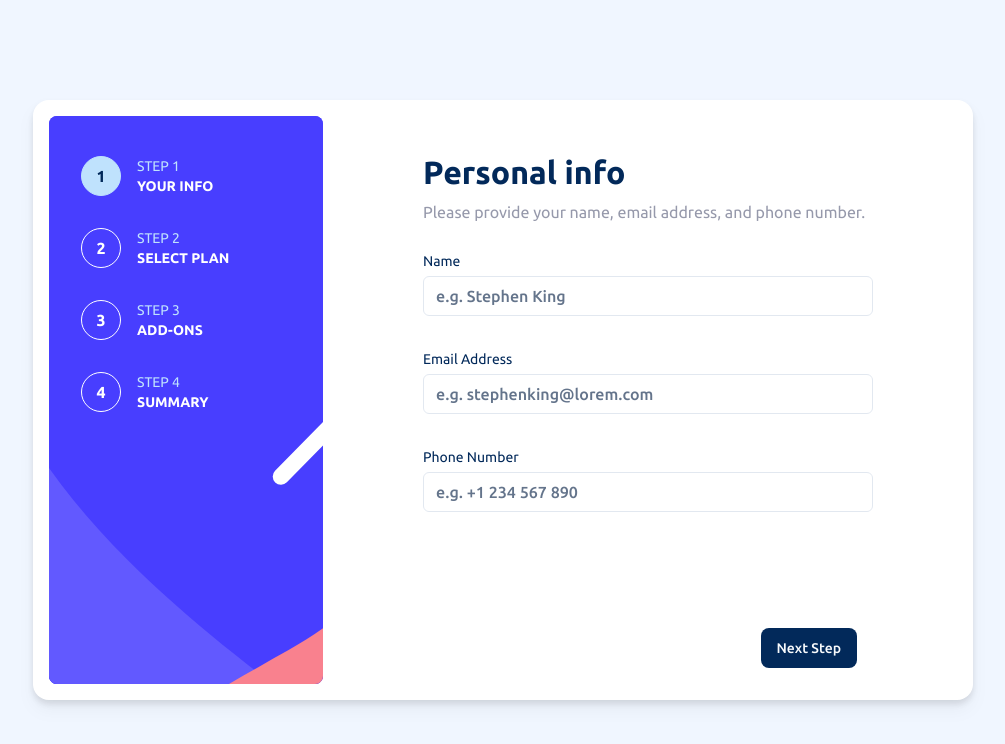
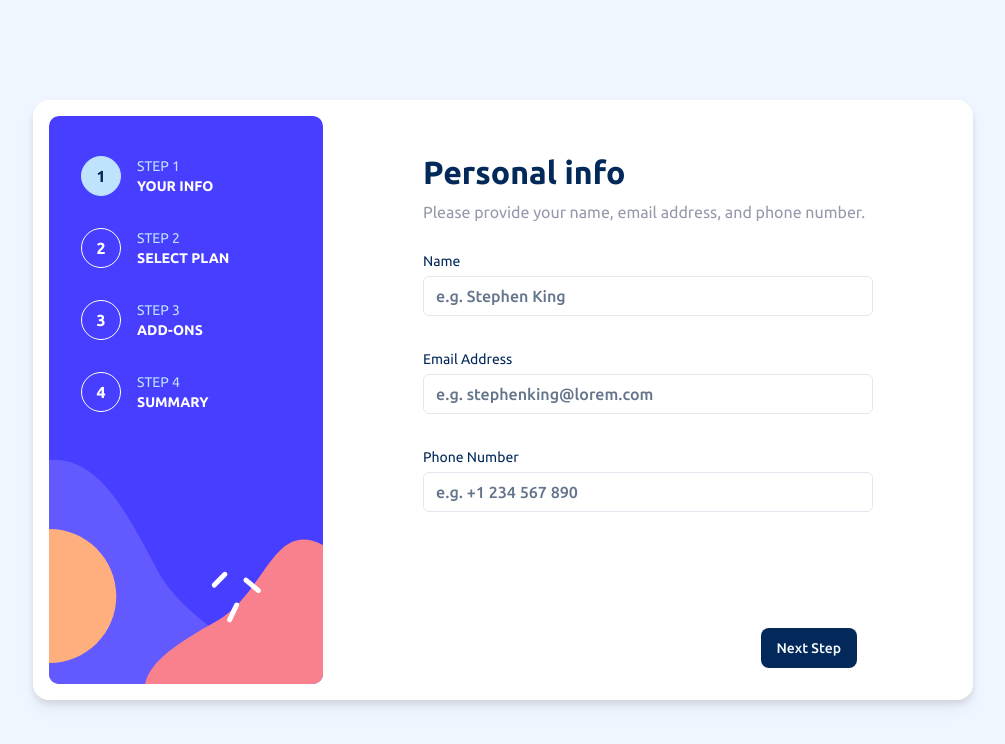
Before and after one commit to DeyanTopalov/multi-step-form, a Next.js app: page / in a window 1280 px wide. Shown: the top 744 px of the page, without its empty margins (137-1142 px from the left). Built offline with nearby package versions, Linux system fonts and the light colour scheme.

Commit message:
separated components

```diff
--- a/components/FormCard.tsx
+++ b/components/FormCard.tsx
@@ -6,52 +6,13 @@ import { Input } from "./ui/input";
 import { Button } from "./ui/button";
 import { Checkbox } from "./ui/checkbox";
 import { Switch } from "./ui/switch";
-import { NavBackground, NavBgMobile, NavBgDesktop } from "@lib/icons";
+import FormSuccessScreen from "./FormComponents/FormSuccessScreen";
+import FormNav from "./FormComponents/FormNav";
 import { steps, plans, addons, formatCurrency, sum } from "@lib/utils";
 import { useState } from "react";
 import { useForm } from "react-hook-form";
 import { zodResolver } from "@hookform/resolvers/zod";
 import { TFormSchema, formSchema } from "@lib/schema";
-
-export const FormNav = ({ currentStep }: { currentStep: number }) => {
-  return (
-    <nav
-      aria-label="Progress"
-      className="relative h-[10.75rem] w-full md:h-[35.5rem] md:max-w-[17.125rem] md:overflow-hidden md:rounded-lg"
-    >
-      <div className="absolute inset-x-0 top-0 -z-10 h-full w-full bg-fixed object-cover md:inset-y-0 md:left-0">
-        <NavBackground />
-      </div>
-      <ol
-        role="list"
-        className="mt-8 flex items-center justify-center gap-4 md:mt-10 md:flex-col md:items-start md:gap-8 md:pl-8"
-      >
-        <div className="absolute inset-x-0 top-0 z-0 h-full w-full object-cover md:inset-y-0 md:left-0">
-          <NavBackground />
-        </div>
-        {steps.map((step, index) => (
-          <li key={step.id} className="">
-            <div className="z-20 flex items-center justify-start md:gap-4">
-              <div
-                className={` ${index + 1 === currentStep ? "border-clr-light-blue bg-clr-light-blue text-clr-marine-blue" : "border-white text-white"} z-20 flex size-10 items-center justify-center rounded-full border font-bold transition-all duration-300 ease-in-out`}
-              >
-                {index + 1}
-              </div>
-              <div className="z-20 hidden md:grid">
-                <p className="text-sm font-normal uppercase text-clr-light-blue">
-                  {step.id}
-                </p>
-                <h2 className="text-sm font-bold uppercase text-white">
-                  {step.name}
-                </h2>
-              </div>
-            </div>
-          </li>
-        ))}
-      </ol>
-    </nav>
-  );
-};
 
 export const FormCard = () => {
   const defaultPlan = { name: "Arcade", price: 9 };
@@ -75,13 +36,11 @@ export const FormCard = () => {
   });
 
   const [currentStep, setCurrentStep] = useState(1);
+  const [formCompleted, setFormCompleted] = useState(false);
 
   const selectedPlan = watch("billingPlan", { name: "Arcade", price: 9 });
   const billingCycle = watch("billingCycle", "monthly");
   const selectedAddons = watch("selectedAddons", []);
-
-  // console.log("current step is: ", currentStep);
-  // console.log("steps are: ", steps.length);
 
   type FieldName = keyof TFormSchema;
   // needed for type safety, so we make sure that only valid fields present in the schema will be passed to the trigger function
@@ -103,18 +62,6 @@ export const FormCard = () => {
       console.log("Validation failed. Staying on the current step.");
       console.log(errors);
     }
-
-    console.log(
-      "fields are: ",
-      getValues([
-        "name",
-        "email",
-        "phoneNumber",
-        "billingPlan",
-        "billingCycle",
-        "selectedAddons",
-      ]),
-    );
   };
 
   const handlePrevStep = () => {
@@ -167,15 +114,21 @@ export const FormCard = () => {
 
   const priceTag = billingCycle === "monthly" ? "/mo" : "/yr";
 
+  const handleClose = () => {
+    setFormCompleted(false);
+    setCurrentStep(1);
+  };
+
   const onSubmit = (data: TFormSchema) => {
     console.log("form data is: ", data);
     reset();
-    setCurrentStep(1);
+    setFormCompleted(true);
   };
 
   return (
     <div className="relative flex h-full w-full flex-col md:flex-row md:justify-between md:gap-1">
       <FormNav currentStep={currentStep} />
+      {formCompleted === false && (
         <form
           className="md:transparent mb-10 md:relative md:mb-0 md:w-full md:max-w-[28.125rem]"
           onSubmit={handleSubmit(onSubmit)}
@@ -408,7 +361,6 @@ export const FormCard = () => {
             </section>
           )}
           {/* Step 4 */}
-        {/* -mt-[4.5rem] */}
           {currentStep === 4 && (
             <section className="mx-4 grid -translate-y-[4.5rem] rounded-lg bg-white px-6 py-8 drop-shadow-lg md:mx-0 md:translate-y-10 md:bg-transparent md:px-0 md:py-0 md:drop-shadow-none">
               <div className="mb-6 grid gap-3">
@@ -500,11 +452,17 @@ export const FormCard = () => {
             </Button>
           </div>
         </form>
+      )}
+
+      {formCompleted === true && (
+        <FormSuccessScreen handleClose={handleClose} />
+      )}
     </div>
   );
 };
 
-// add the Success component BUT include an X (Close) button to revert to Step 1. > Therefore update the onSubmit logic
-// Add transition / animation to each section rendering
+// Split components to separete files
+// Add server subm mock
+// Send email
 
 // test
--- /dev/null
+++ b/components/FormComponents/FormNav.tsx
@@ -0,0 +1,45 @@
+import { NavBgMobile, NavBgDesktop } from "@lib/icons";
+import { steps } from "@lib/utils";
+
+const FormNav = ({ currentStep }: { currentStep: number }) => {
+  return (
+    <nav
+      aria-label="Progress"
+      className="relative h-[10.75rem] w-full md:h-[35.5rem] md:max-w-[17.125rem] md:overflow-hidden md:rounded-lg"
+    >
+      <ol
+        role="list"
+        className="mt-8 flex items-center justify-center gap-4 md:mt-10 md:flex-col md:items-start md:gap-8 md:pl-8"
+      >
+        {/* Bg workaround due to buggy Image compoonent */}
+        <div className="absolute inset-x-0 top-0 z-0 block h-full w-full object-cover md:inset-y-0 md:left-0 md:hidden">
+          <NavBgMobile />
+        </div>
+        <div className="absolute inset-x-0 top-0 z-0 hidden h-full w-full object-cover md:inset-y-0 md:left-0 md:block">
+          <NavBgDesktop />
+        </div>
+        {steps.map((step, index) => (
+          <li key={step.id} className="">
+            <div className="z-20 flex items-center justify-start md:gap-4">
+              <div
+                className={` ${index + 1 === currentStep ? "border-clr-light-blue bg-clr-light-blue text-clr-marine-blue" : "border-white text-white"} z-20 flex size-10 items-center justify-center rounded-full border font-bold transition-all duration-300 ease-in-out`}
+              >
+                {index + 1}
+              </div>
+              <div className="z-20 hidden md:grid">
+                <p className="text-sm font-normal uppercase text-clr-light-blue">
+                  {step.id}
+                </p>
+                <h2 className="text-sm font-bold uppercase text-white">
+                  {step.name}
+                </h2>
+              </div>
+            </div>
+          </li>
+        ))}
+      </ol>
+    </nav>
+  );
+};
+
+export default FormNav;
--- /dev/null
+++ b/components/FormComponents/FormSuccessScreen.tsx
@@ -0,0 +1,37 @@
+import { Button } from "../ui/button";
+import { Check, X } from "lucide-react";
+
+type FormSuccessScreenProps = {
+  handleClose: () => void;
+};
+const FormSuccessScreen = ({ handleClose }: FormSuccessScreenProps) => {
+  return (
+    <section className="mx-4 grid -translate-y-[4.5rem] place-items-center rounded-lg bg-white px-6 py-8 text-center drop-shadow-lg md:mx-0 md:max-w-[28.125rem] md:translate-y-0 md:bg-transparent md:px-0 md:py-0 md:drop-shadow-none">
+      <div className="icon_and_thanks mt-12 flex flex-col items-center gap-6 md:mt-32 md:gap-8">
+        <div className="icon flex size-[3.5rem] items-center justify-center rounded-full bg-clr-strawberry/75 md:size-20">
+          <div className="flex size-8 items-center justify-center rounded-full bg-white md:size-11">
+            <Check className="stroke-[3px] text-clr-strawberry/75 md:size-8" />
+          </div>
+        </div>
+        <h2 className="text-2xl font-bold text-clr-marine-blue">Thank you!</h2>
+      </div>
+      <div className="mt-2 grid place-items-center gap-6 md:mt-3 md:gap-8">
+        <p className="text-base text-clr-cool-gray">
+          Thanks for confirming your subscription! We hope you have fun using
+          our platform. If you ever need support, please feel free to email us
+          at support@loremgaming.com.
+        </p>
+
+        <Button
+          className="group/button size-11 rounded-full border-2 border-clr-strawberry/75 bg-white px-0 py-0 text-clr-strawberry/75 transition-all duration-200 ease-in-out hover:bg-clr-strawberry/75 hover:text-white"
+          type="button"
+          onClick={handleClose}
+        >
+          <X className="stroke-[3px] group-hover/button:stroke-[3.5px]" />
+        </Button>
+      </div>
+    </section>
+  );
+};
+
+export default FormSuccessScreen;
--- a/lib/icons.tsx
+++ b/lib/icons.tsx
@@ -1,4 +1,5 @@
 import Image from "next/image";
+import { CircleCheck } from "lucide-react";
 
 // Buggy Nextjs img, not conditionally rednering based on screen size
 export const NavBackground = () => {
@@ -22,6 +23,7 @@ export const NavBackground = () => {
   );
 };
 
+//Bg workaround due to buggy Image compoonent
 export const NavBgMobile = () => {
   return (
     <Image
@@ -29,7 +31,7 @@ export const NavBgMobile = () => {
       width={375}
       height={172}
       alt="background pattern"
-      className="block h-full w-full object-cover md:hidden"
+      className="h-full w-full object-cover"
     />
   );
 };
@@ -41,7 +43,7 @@ export const NavBgDesktop = () => {
       width={274}
       height={568}
       alt="background pattern"
-      className="hidden h-full w-full object-cover md:block"
+      className="h-full w-full object-cover"
     />
   );
 };
```
Lines whose indentation alone changed are shown as unchanged.
